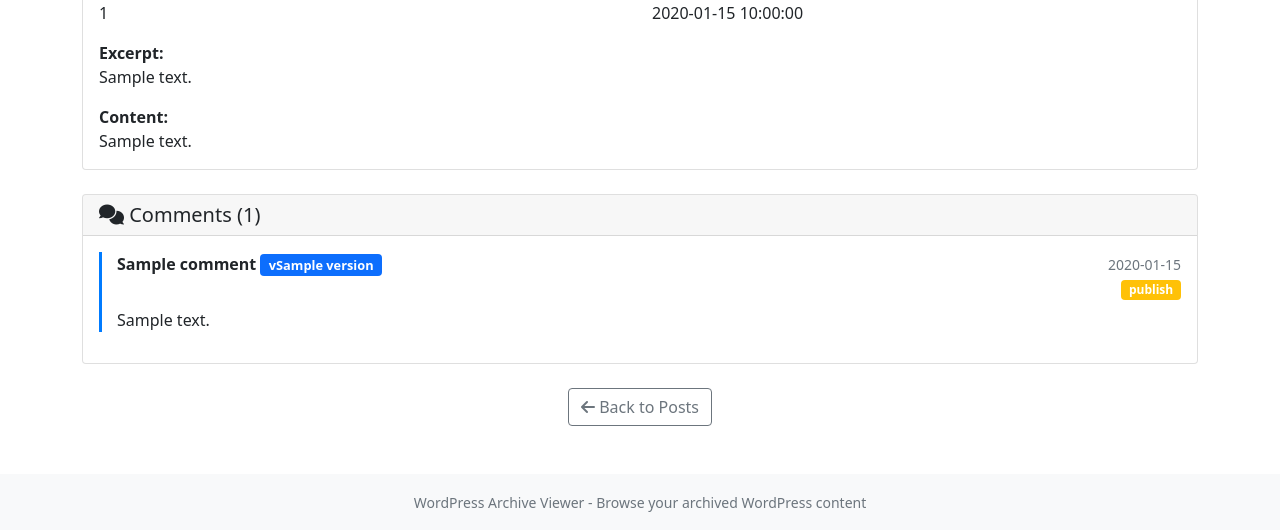
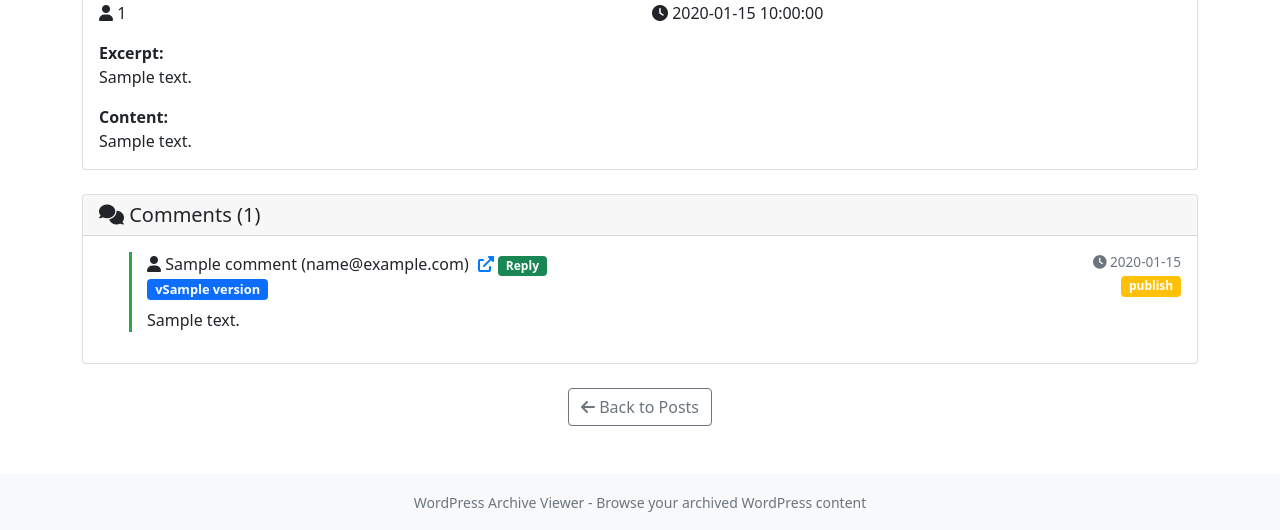
Before and after one commit to otuva/wordpress-archiver, a Flask app: template templates/post_detail.html in a window 1280 px wide. Shown: the part 409-939 px from the top of the page. Run offline with Flask 2, Linux system fonts and the light colour scheme; the template is opened without the code that fills it: most values are stand-ins (such as "Sample title", 1, 10 or a date in 2020); parts of the project's set-up code (start-up, migrations or seed data) failed here and were passed over.

Commit message:
update html

```diff
--- a/templates/base.html
+++ b/templates/base.html
@@ -41,6 +41,23 @@
             border-radius: 5px;
             padding: 15px;
             margin-bottom: 20px;
+        }
+        .comment-meta {
+            font-size: 0.85em;
+            color: #6c757d;
+        }
+        .comment-url {
+            color: #007bff;
+            text-decoration: none;
+            margin-left: 5px;
+        }
+        .comment-url:hover {
+            color: #0056b3;
+        }
+        .comment-thread {
+            border-left: 3px solid #28a745;
+            margin-left: 20px;
+            padding-left: 15px;
         }
     </style>
 </head>
--- a/templates/post_detail.html
+++ b/templates/post_detail.html
@@ -92,11 +92,11 @@
                 <div class="row mb-3">
                     <div class="col-md-6">
                         <strong>Author ID:</strong><br>
-                        {{ post_versions[0].author_id }}
+                        <i class="fas fa-user"></i> {{ post_versions[0].author_id }}
                     </div>
                     <div class="col-md-6">
                         <strong>Archived:</strong><br>
-                        {{ post_versions[0].created_at }}
+                        <i class="fas fa-clock"></i> {{ post_versions[0].created_at }}
                     </div>
                 </div>
 
@@ -132,20 +132,36 @@
             </div>
             <div class="card-body">
                 {% for comment in comments %}
-                <div class="comment-item">
+                <div class="comment-item" {% if comment.parent_id %}style="margin-left: 30px; border-left-color: #28a745;"{% endif %}>
                     <div class="d-flex justify-content-between align-items-start mb-2">
                         <div>
-                            <strong>{{ comment.author_name or 'Anonymous' }}</strong>
+                            <div class="comment-author">
+                                <i class="fas fa-user"></i>
+                                {{ comment.author_name or 'Anonymous' }}
+                                {% if comment.author_email %}
+                                    <span class="comment-email">({{ comment.author_email }})</span>
+                                {% endif %}
+                                {% if comment.author_url %}
+                                    <a href="{{ comment.author_url }}" target="_blank" class="comment-url">
+                                        <i class="fas fa-external-link-alt"></i>
+                                    </a>
+                                {% endif %}
+                                {% if comment.parent_id %}
+                                    <span class="badge bg-success">Reply</span>
+                                {% endif %}
+                            </div>
                             <span class="badge bg-primary version-badge">v{{ comment.version }}</span>
                         </div>
                         <div class="text-end">
-                            <small class="text-muted">{{ comment.date_created[:10] }}</small><br>
+                            <div class="comment-meta">
+                                <i class="fas fa-clock"></i> {{ comment.date_created[:10] }}
+                            </div>
                             <span class="badge bg-{{ 'success' if comment.status == 'approved' else 'warning' }}">
                                 {{ comment.status }}
                             </span>
                         </div>
                     </div>
-                    <div class="content-html">{{ comment.content }}</div>
+                    <div class="content-html mt-2">{{ comment.content }}</div>
                 </div>
                 {% endfor %}
             </div>
--- a/templates/posts.html
+++ b/templates/posts.html
@@ -40,7 +40,7 @@
                 {% endif %}
                 <div class="d-flex justify-content-between align-items-center">
                     <small class="text-muted">
-                        <i class="fas fa-user"></i> Author {{ post.author_id }}
+                        <i class="fas fa-user"></i> Author ID: {{ post.author_id }}
                     </small>
                     <span class="badge bg-{{ 'success' if post.status == 'publish' else 'warning' }}">
                         {{ post.status }}
```
Also changed, not shown: templates/comments.html (+16 -4 lines).
